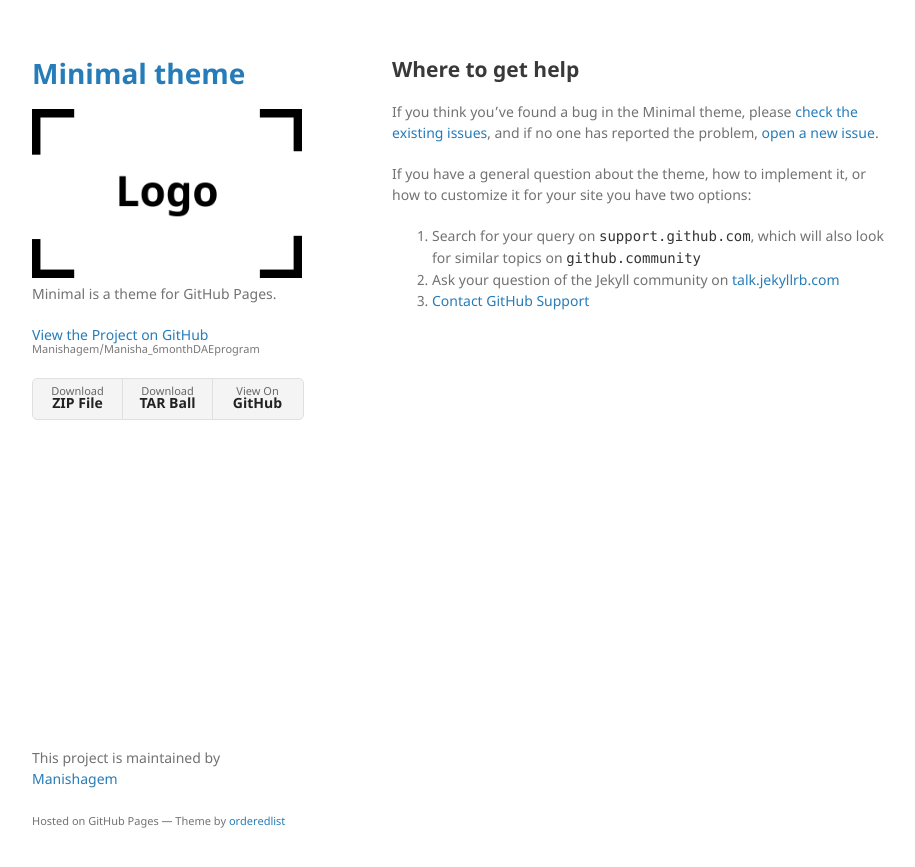
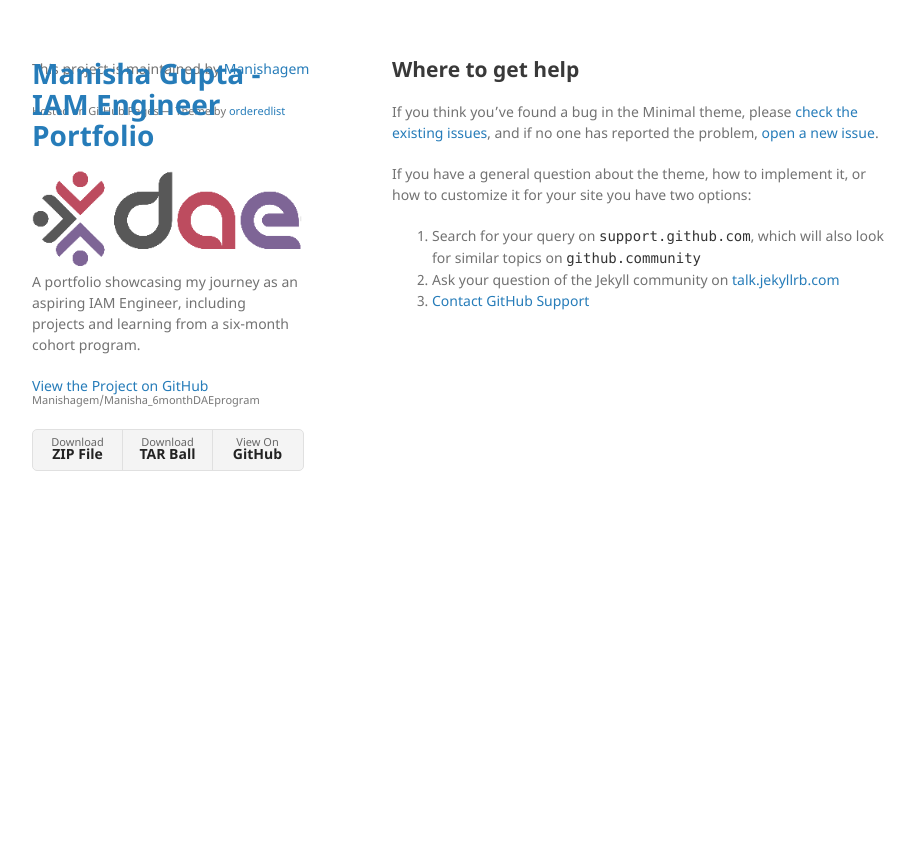
Before and after one commit to Manishagem/Manisha_6monthDAEprogram, a Jekyll site: the page built from docs/docs/SUPPORT.md, in a window 1280 px wide. Shown: the top 867 px of the page, without its empty margins (178-1093 px from the left). Built offline with Jekyll 4.4.1, drawn with Linux system fonts in a browser that asks for light colours; our own code applies the rules of GitHub Pages for plain Markdown files.

Commit message:
Add GitHub Pages for Portfolio

```diff
--- a/docs/_config.yml
+++ b/docs/_config.yml
@@ -1,6 +1,17 @@
-title: Minimal theme
+title: Manisha Gupta - IAM Engineer Portfolio
 logo: /assets/img/logo.png
-description: Minimal is a theme for GitHub Pages.
+description: A portfolio showcasing my journey as an aspiring IAM Engineer, including projects and learning from a six-month cohort program.
 show_downloads: true
 google_analytics:
 theme: jekyll-theme-minimal
+remote_theme: pages-themes/minimal@v0.2.0
+plugins:
+  - jekyll-remote-theme
+
+# Navigation links
+header_pages:
+  - index.md
+  - resume.md
+  - projects.md
+  - about.md
+  - contact.md
--- a/docs/_sass/jekyll-theme-minimal.scss
+++ b/docs/_sass/jekyll-theme-minimal.scss
@@ -202,85 +202,12 @@
   margin:0 0 20px;
 }
 
-footer {
-  width:270px;
-  float:left;
-  position:fixed;
-  bottom:50px;
-  -webkit-font-smoothing:subpixel-antialiased;
+.profile-pic {
+  display: block;
+  margin: 0 auto 20px auto;
+  border-radius: 50%;
+  width: 150px;
+  height: 150px;
+  object-fit: cover;
+  border: 3px solid #393939;
 }
-
-@media print, screen and (max-width: 960px) {
-
-  div.wrapper {
-    width:auto;
-    margin:0;
-  }
-
-  header, section, footer {
-    float:none;
-    position:static;
-    width:auto;
-  }
-
-  header {
-    padding-right:320px;
-  }
-
-  section {
-    border:1px solid #e5e5e5;
-    border-width:1px 0;
-    padding:20px 0;
-    margin:0 0 20px;
-  }
-
-  header a small {
-    display:inline;
-  }
-
-  header ul {
-    position:absolute;
-    right:50px;
-    top:52px;
-  }
-}
-
-@media print, screen and (max-width: 720px) {
-  body {
-    word-wrap:break-word;
-  }
-
-  header {
-    padding:0;
-  }
-
-  header ul, header p.view {
-    position:static;
-  }
-
-  pre, code {
-    word-wrap:normal;
-  }
-}
-
-@media print, screen and (max-width: 480px) {
-  body {
-    padding:15px;
-  }
-
-  .downloads {
-    width:99%;
-  }
-
-  .downloads li, .downloads li + li + li {
-    width:33%;
-  }
-}
-
-@media print {
-  body {
-    padding:0.4in;
-    font-size:12pt;
-    color:#444;
-  }
-}
```
Also changed, not shown: docs/about.md (added, +21 -0 lines), docs/contact.md (added, +13 -0 lines), docs/index.md (+18 -107 lines), docs/projects.md (added, +172 -0 lines), docs/resume.md (added, +108 -0 lines), docs/assets/img/headshot.png (added), docs/assets/img/logo.png, 4 other files.
